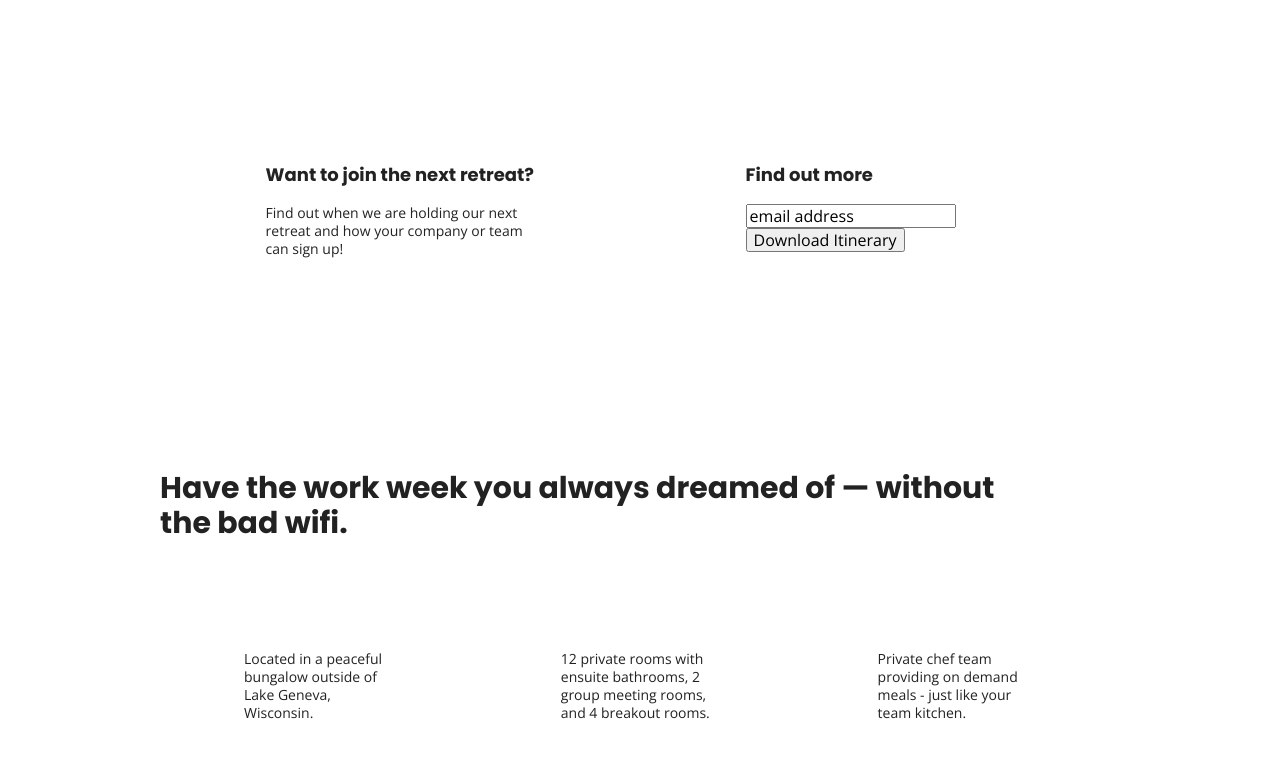
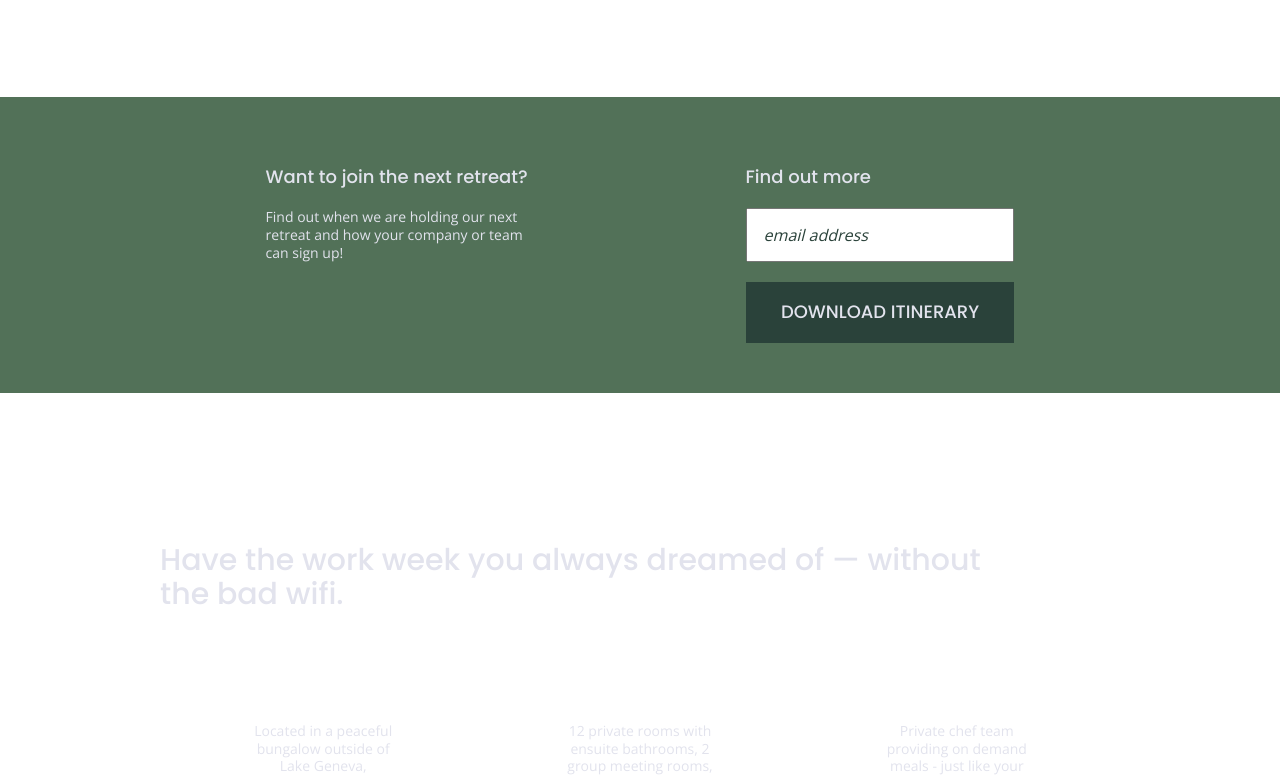
Before and after one commit to sheeshalicia/unplugged, a website built with Parcel: page index.html in a window 1280 px wide. Shown: the part 336-1113 px from the top of the page. Built offline with nearby package versions, Linux system fonts and the light colour scheme.

Commit message:
Background color and font styling

```diff
--- a/css/main.css
+++ b/css/main.css
@@ -97,6 +97,8 @@ html{
 body{
   font-family: 'Open Sans', sans-serif;
   font-size: 1em;
+  color: #e2e3ed;
+  text-align: left;
 }
 
 ul, ol{
@@ -112,11 +114,14 @@ a{
 h2{
   font-family: 'Poppins', sans-serif;
   font-size: 1.875em;
+  font-weight: normal;
 }
 
 h3, h4{
   font-family: 'Poppins', sans-serif;
   font-size: 1.125em;
+  font-weight: normal;
+  margin: 20px 0;
 }
 
 p{
@@ -145,6 +150,7 @@ address{
 
 header{
 padding: 15px 0;
+background-color: #202322;
 }
 
 header, footer{
@@ -183,6 +189,7 @@ header nav ul{
 
 footer {
   flex-direction: column;
+  background-color: #202322;
 }
 
 footer .content-wrapper{
@@ -227,6 +234,7 @@ aside{
   justify-content: center;
   align-items: center;
   flex-flow: row wrap;
+  background-color: #527158;
 }
 
 .features{
@@ -253,12 +261,14 @@ aside{
 
 .features p{
   margin: 0;
+  text-align: center;
 }
 
 .reviews{
   display: flex;
   justify-content: center;
   flex-flow: row wrap;
+  background-color: #2a423a;
 }
 
 .reviews h2{
@@ -272,6 +282,32 @@ aside{
 
 .reviews p{
   margin: 0;
+}
+
+aside .form {
+  margin-top: 30px;
+}
+
+input[type=text] {
+  box-sizing: border-box;
+  width: 100%;
+  color: #2a423a;
+  font-style: italic;
+  padding: 1em;
+}
+
+input[type=button] {
+  width: 100%;
+  padding: 20px 0;
+  margin-top: 20px;
+  background-color: #2a423a;
+  font-family: 'Poppins', Helvetica, Arial, sans-serif;
+  font-weight: 500;
+  font-size: 1.125em;
+  color: #e2e3ed;
+  border: none;
+  text-align: center;
+  text-transform: uppercase;
 }
 
 /*  mobile styles --about page */
```
